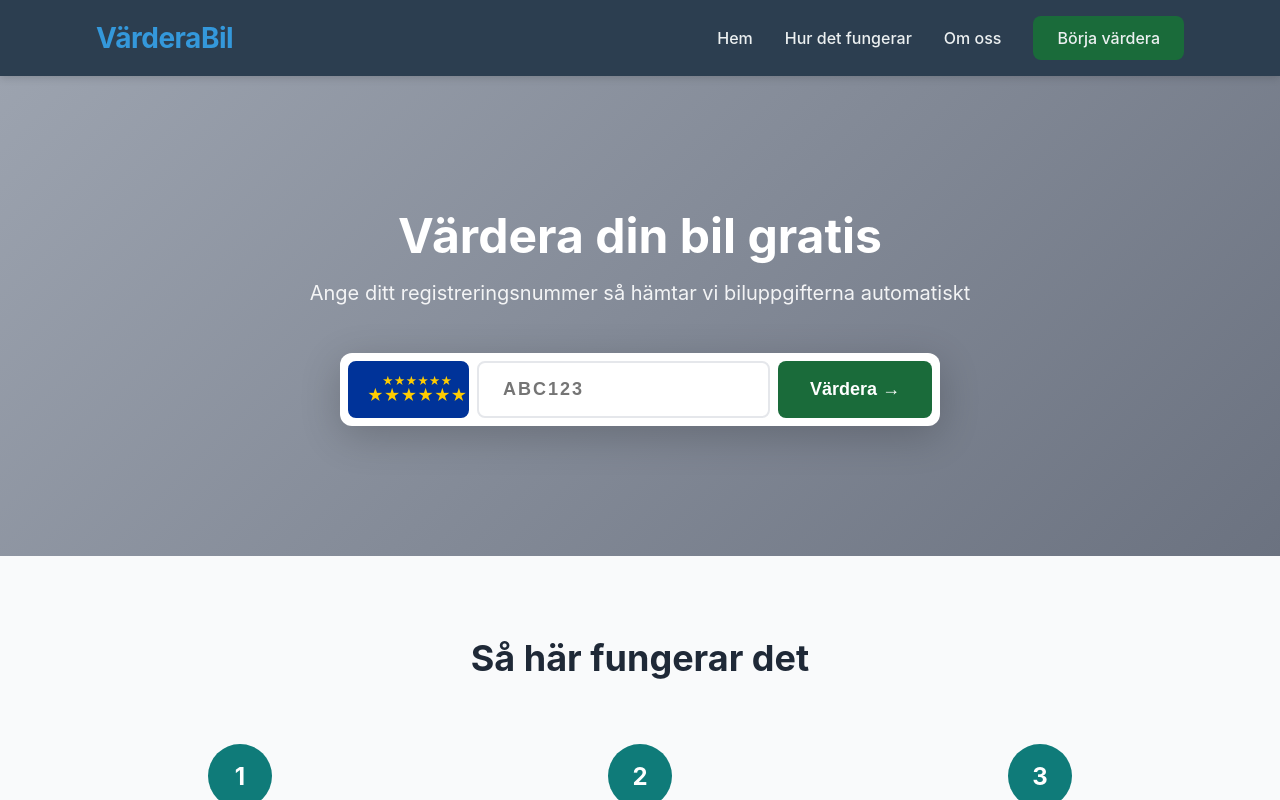
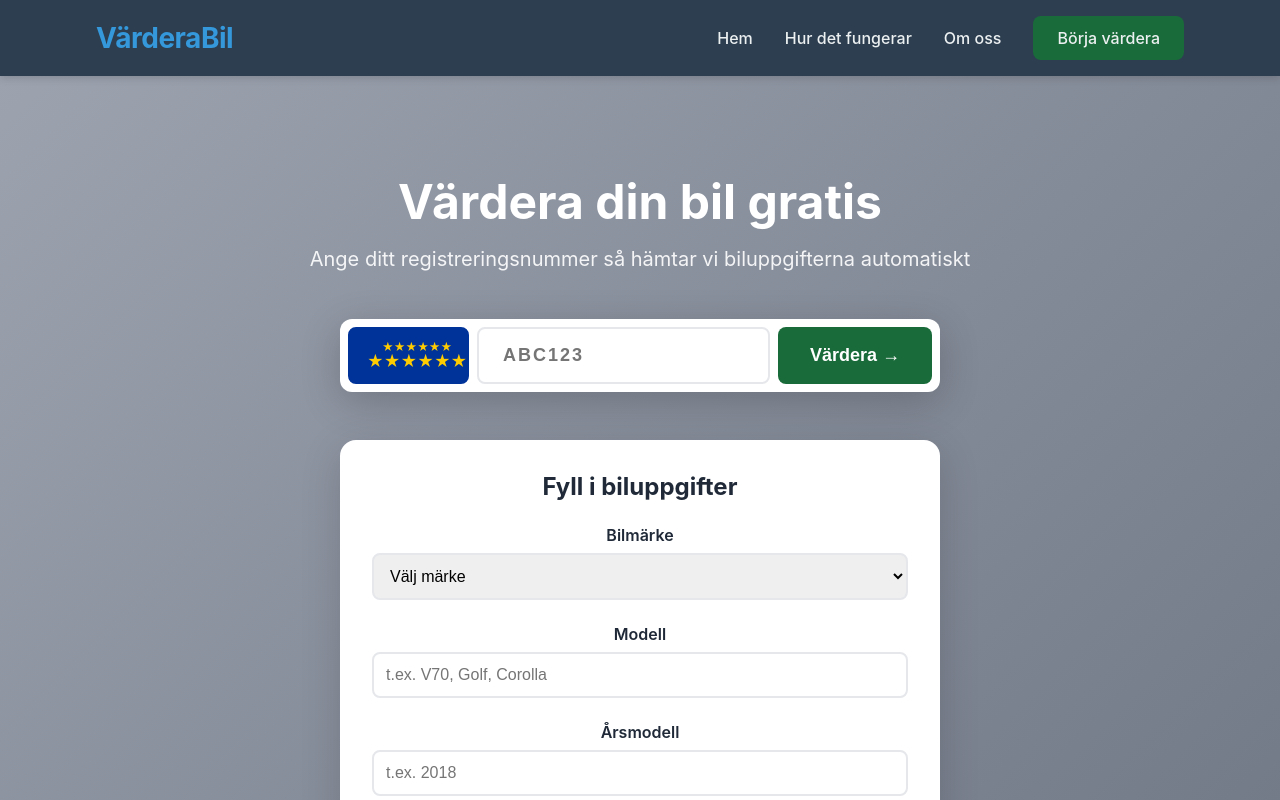
Before and after one commit to mrfeyli/varderabil, a React app in the folder frontend/: page / in a window 1280 px wide. Both pictures are taken after a click on the button "Värdera →". Shown: the top 800 px of the page. Built offline with nearby package versions, Linux system fonts and the light colour scheme; the HTML template or start-up script is replaced by a standard one.

Commit message:
Add manual car details form with show/hide functionality

```diff
--- a/frontend/src/App.css
+++ b/frontend/src/App.css
@@ -158,6 +158,70 @@
   border: none;
   cursor: pointer;
   white-space: nowrap;
+}
+
+/* Manuellt formulär */
+.manual-form {
+  background: white;
+  border-radius: 1rem;
+  padding: 2rem;
+  max-width: 600px;
+  margin: 3rem auto 0;
+  box-shadow: 0 10px 40px rgba(0, 0, 0, 0.15);
+}
+
+.manual-form h3 {
+  color: var(--gray-800);
+  font-size: 1.5rem;
+  margin-bottom: 1.5rem;
+  text-align: center;
+}
+
+.form-group {
+  margin-bottom: 1.5rem;
+}
+
+.form-group label {
+  display: block;
+  color: var(--gray-800);
+  font-weight: 600;
+  margin-bottom: 0.5rem;
+}
+
+.form-group input,
+.form-group select {
+  width: 100%;
+  padding: 0.75rem;
+  border: 2px solid #E5E7EB;
+  border-radius: 0.5rem;
+  font-size: 1rem;
+}
+
+.form-group input:focus,
+.form-group select:focus {
+  outline: none;
+  border-color: var(--accent);
+}
+
+.submit-button {
+  width: 100%;
+  background-color: var(--accent);
+  color: white;
+  padding: 1rem;
+  border-radius: 0.5rem;
+  font-size: 1.125rem;
+  font-weight: bold;
+  border: none;
+  cursor: pointer;
+  margin-top: 1rem;
+}
+
+.submit-button:hover {
+  background-color: #166534;
+}
+
+.hidden {
+  display: none;
 }
 
 .valuation-button:hover {
--- a/frontend/src/App.jsx
+++ b/frontend/src/App.jsx
@@ -1,6 +1,13 @@
 import './App.css'
+import { useState } from 'react'
 
 function App() {
+  const [showForm, setShowForm] = useState(false)
+
+  const handleValuationClick = () => {
+    setShowForm(true)
+  }
+
   return (
     <div>
       {/* Navigation */}
@@ -36,8 +43,60 @@ function App() {
               placeholder="ABC123"
               maxLength="6"
             />
-            <button className="valuation-button">Värdera →</button>
+            <button className="valuation-button" onClick={handleValuationClick}>
+              Värdera →
+            </button>
           </div>
+
+          {/* Manuellt formulär - visas när man klickar "Värdera" */}
+          {showForm && (
+            <div className="manual-form">
+              <h3>Fyll i biluppgifter</h3>
+
+              <div className="form-group">
+                <label>Bilmärke</label>
+                <select>
+                  <option value="">Välj märke</option>
+                  <option value="volvo">Volvo</option>
+                  <option value="volkswagen">Volkswagen</option>
+                  <option value="toyota">Toyota</option>
+                  <option value="bmw">BMW</option>
+                  <option value="mercedes">Mercedes-Benz</option>
+                  <option value="audi">Audi</option>
+                  <option value="ford">Ford</option>
+                  <option value="skoda">Skoda</option>
+                </select>
+              </div>
+
+              <div className="form-group">
+                <label>Modell</label>
+                <input type="text" placeholder="t.ex. V70, Golf, Corolla" />
+              </div>
+
+              <div className="form-group">
+                <label>Årsmodell</label>
+                <input type="number" placeholder="t.ex. 2018" min="1990" max="2026" />
+              </div>
+
+              <div className="form-group">
+                <label>Miltal (mil)</label>
+                <input type="number" placeholder="t.ex. 15000" />
+              </div>
+
+              <div className="form-group">
+                <label>Skick</label>
+                <select>
+                  <option value="">Välj skick</option>
+                  <option value="excellent">Utmärkt</option>
+                  <option value="good">Bra</option>
+                  <option value="fair">Acceptabelt</option>
+                  <option value="poor">Dåligt</option>
+                </select>
+              </div>
+
+              <button className="submit-button">Beräkna värde</button>
+            </div>
+          )}
         </div>
       </section>
 
```
